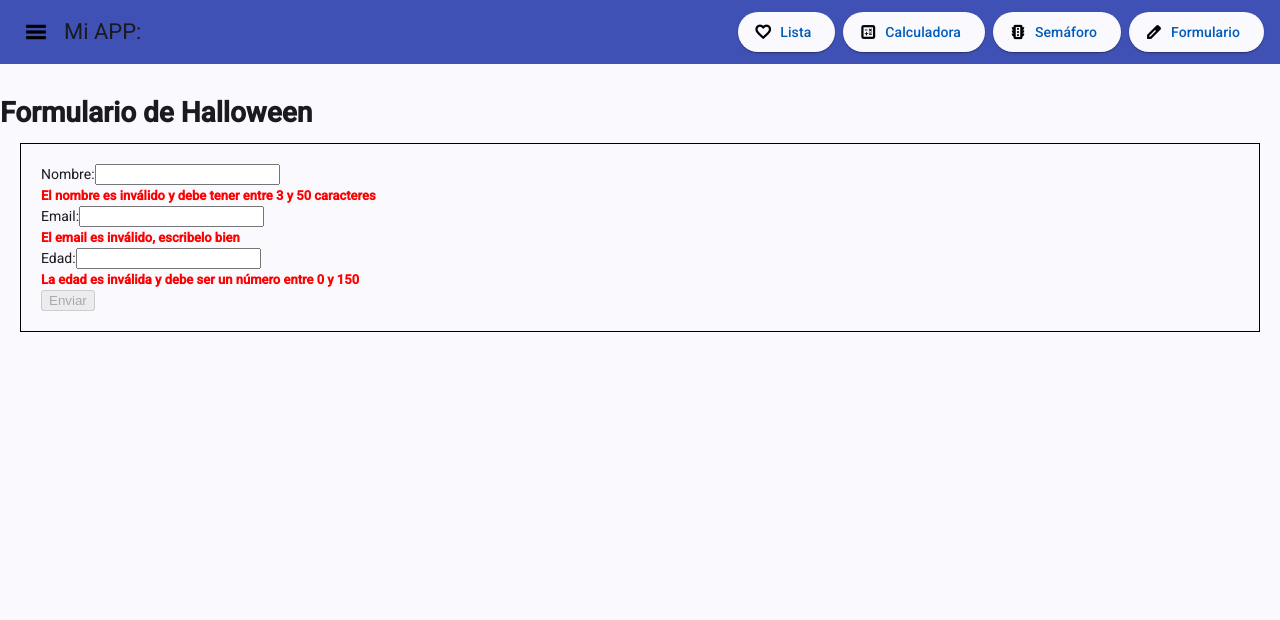
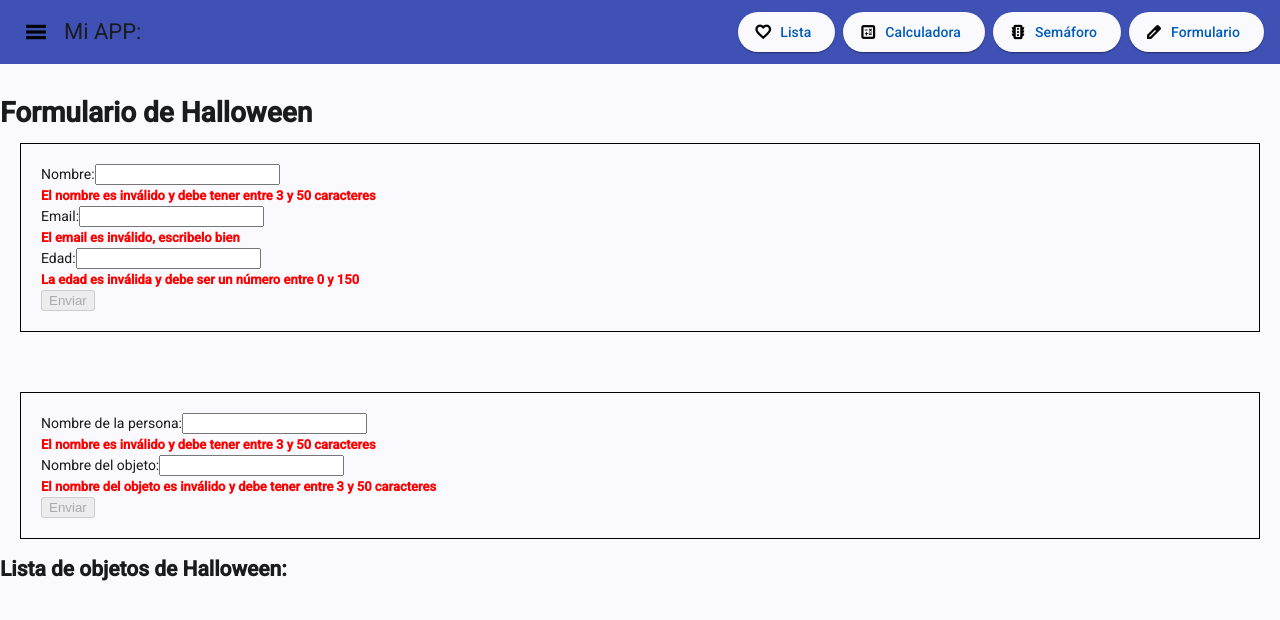
Before and after one commit to xosembg61/PRIMERPROYECTO, an Angular app: page /formulario-halloween in a window 1280 px wide. Shown: the top 620 px of the page. Built offline with nearby package versions, Linux system fonts and the light colour scheme.

Commit message:
Tarea de Lista Objetos Halloween Terminada
Tarea de Lista Objetos Halloween Terminada

```diff
--- a/src/app/components/formulario-halloween/formulario-halloween.html
+++ b/src/app/components/formulario-halloween/formulario-halloween.html
@@ -33,3 +33,38 @@
 
     <button type="submit" [disabled]="formularioHalloween.invalid">Enviar</button>
 </form>
+
+
+<br>
+
+<form [formGroup]="tareaformhallowen" (ngSubmit)="enviar_v2()">
+    <label>Nombre de la persona:</label>
+    <input type="text" formControlName="nombre_persona">
+    <br>
+    @if(tareaformhallowen.controls.nombre_persona.invalid){
+        <span class="texto-error">El nombre es inválido y debe tener entre 3 y 50 caracteres</span>
+        <br>
+    }@else{
+        <br>
+    }
+
+    <label>Nombre del objeto:</label>
+    <input type="text" formControlName="nombre_objeto">
+    <br>
+    @if(tareaformhallowen.controls.nombre_objeto.invalid){
+        <span class="texto-error">El nombre del objeto es inválido y debe tener entre 3 y 50 caracteres</span>
+        <br>
+    }@else{
+        <br>
+    }
+
+
+    <button type="submit" [disabled]="tareaformhallowen.invalid">Enviar</button>
+</form>
+
+<h2>Lista de objetos de Halloween:</h2>
+<ol>
+    @for (objeto of objetosHalloween; track $index) {
+        <li>{{ objeto }}</li>
+    }
+</ol>
--- a/src/app/components/formulario-halloween/formulario-halloween.ts
+++ b/src/app/components/formulario-halloween/formulario-halloween.ts
@@ -30,4 +30,23 @@ enviar(){
   const edad = this.formularioHalloween.get('edad')?.value;
 }
 
+tareaformhallowen = new FormGroup({
+  nombre_persona: new FormControl('', { validators: [Validators.required,Validators.minLength(3),Validators.maxLength(50)] }),
+  nombre_objeto: new FormControl('', { validators: [Validators.required, Validators.minLength(3),Validators.maxLength(50)] }),
+  });
+
+objetosHalloween: string[] = [];
+
+enviar_v2(){
+  if (this.tareaformhallowen.invalid) {
+    return;
+  }
+
+  const objeto = this.tareaformhallowen.controls.nombre_objeto.value;
+  if (objeto !== null) {
+    this.objetosHalloween[this.objetosHalloween.length] = objeto;
+  }
 }
+
+
+}
```
